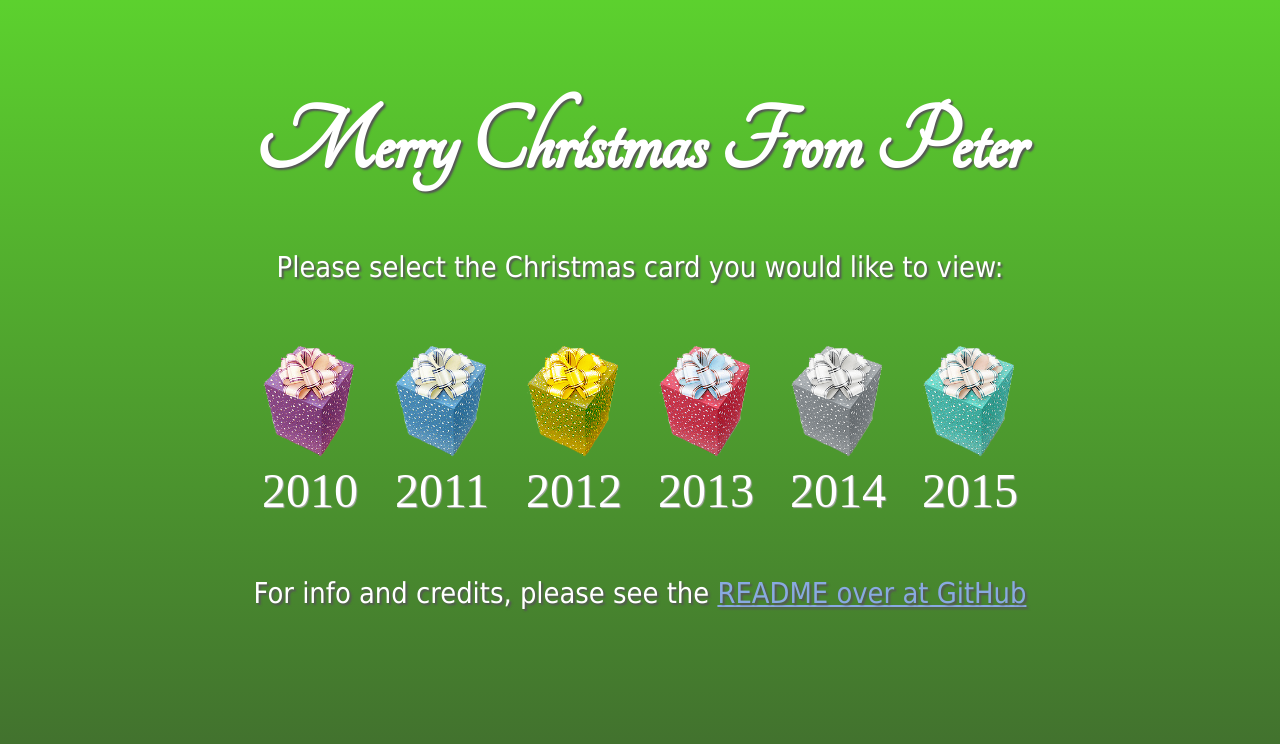
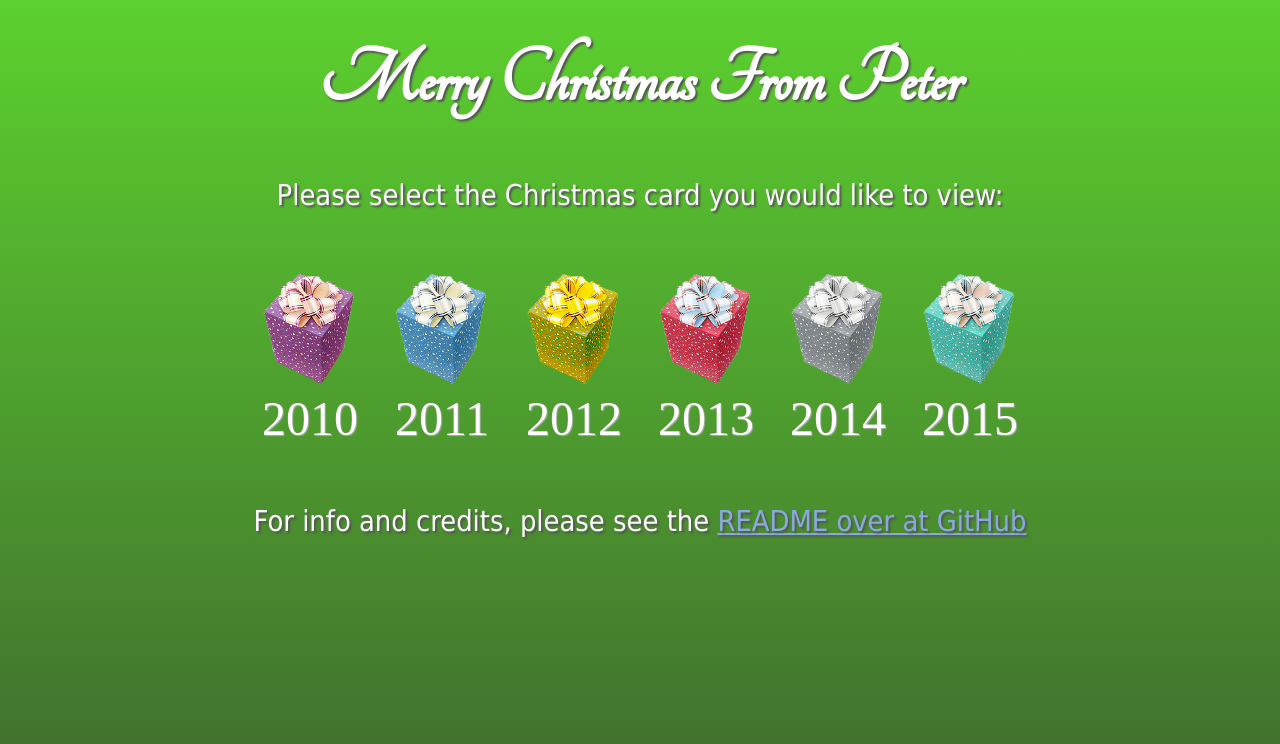
Before and after one commit to poshaughnessy/peter.christmas, a website: page index.html in a window 1280 px wide. Drawn offline with Linux system fonts and the light colour scheme.

Commit message:
h1 style fixes

```diff
--- a/css/screen.css
+++ b/css/screen.css
@@ -23,8 +23,8 @@
     font-family: Tangerine, 'Times New Roman', serif;
     color: #fff;
     text-shadow: 2px  2px 2px #555;
-    font-size: 6em;
-    margin: 1em 0 0.5em 0;
+    font-size: 5em;
+    margin: 0.5em 0;
 }
 
 p {
--- a/index.html
+++ b/index.html
@@ -7,7 +7,7 @@
 
     <title>Merry Christmas From Peter</title>
     <link href="css/screen.css" rel="stylesheet" type="text/css"/>
-    <link href="http://fonts.googleapis.com/css?family=Tangerine" rel="stylesheet" type="text/css"/>
+    <link href="https://fonts.googleapis.com/css?family=Tangerine" rel="stylesheet" type="text/css"/>
 </head>
 <body>
 
```
